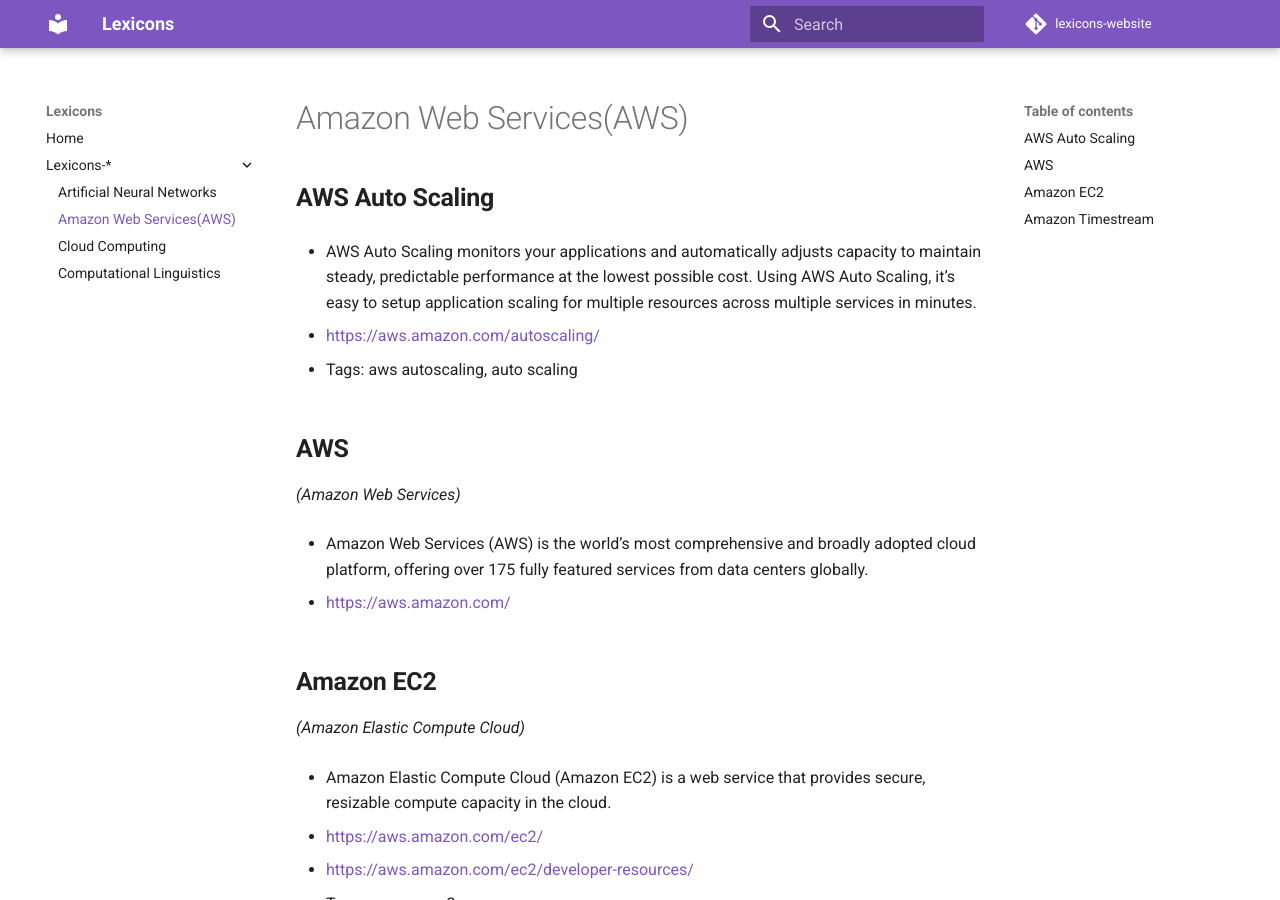
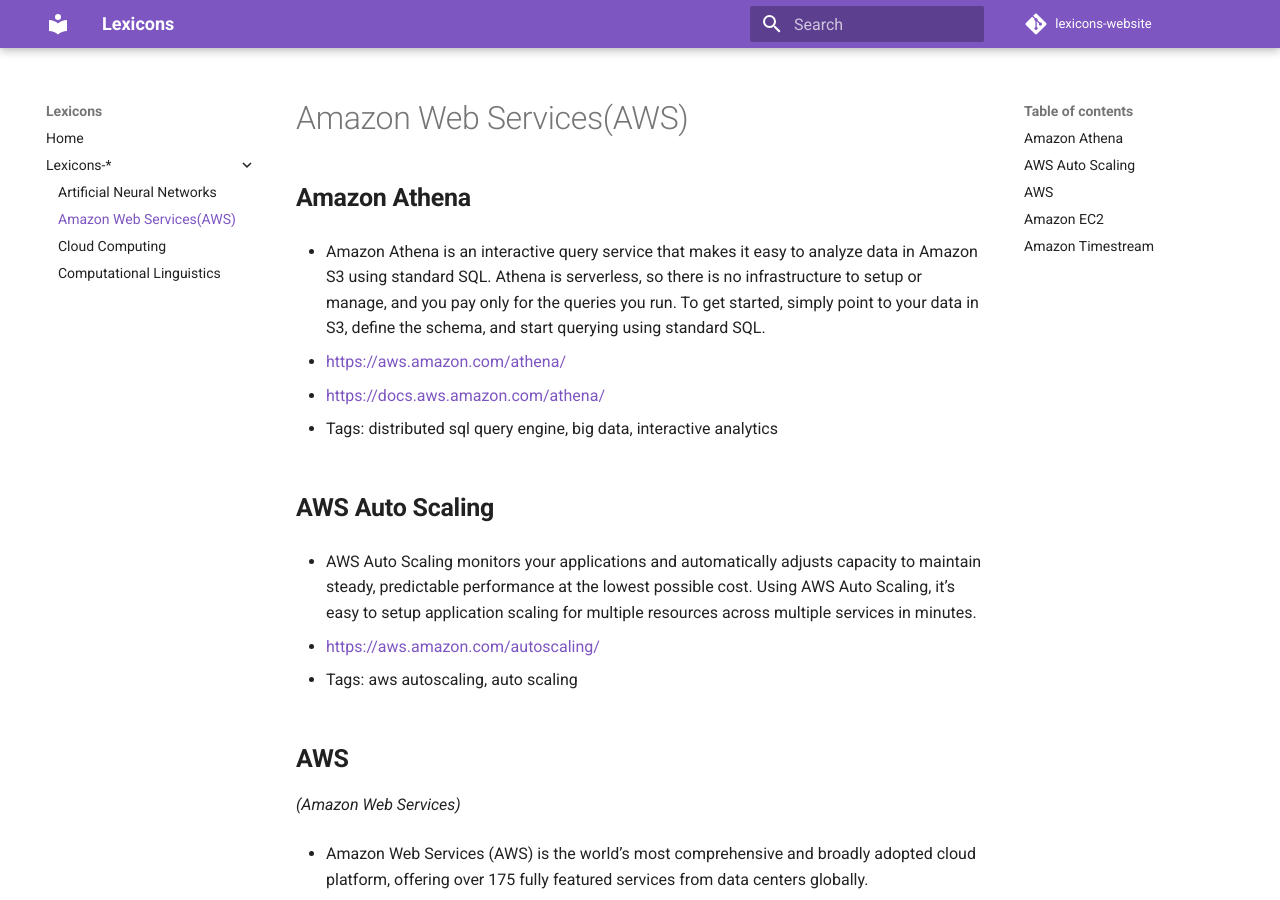
Before and after one commit to technopreneurG/lexicons-website, an MkDocs documentation site: the page built from docs/lexicon-aws.md, in a window 1280 px wide and 900 px high. Built offline with MkDocs 1.6.1 and Material for MkDocs 9.7.7, drawn with Linux system fonts in a browser that asks for light colours; comment, search, counter and statistics services are not loaded; old or Windows-style settings are respelled for this version of MkDocs.

Commit message:
updated docs

```diff
--- a/docs/lexicon-aws.md
+++ b/docs/lexicon-aws.md
@@ -6,6 +6,17 @@
 
 ---
 
+
+
+## **Amazon Athena**
+
+* Amazon Athena is an interactive query service that makes it easy to analyze data in Amazon S3 using standard SQL. Athena is serverless, so there is no infrastructure to setup or manage, and you pay only for the queries you run. To get started, simply point to your data in S3, define the schema, and start querying using standard SQL.
+
+* <https://aws.amazon.com/athena/>
+
+* <https://docs.aws.amazon.com/athena/>
+
+* Tags: distributed sql query engine, big data, interactive analytics
 
 
 ## **AWS Auto Scaling**
```
